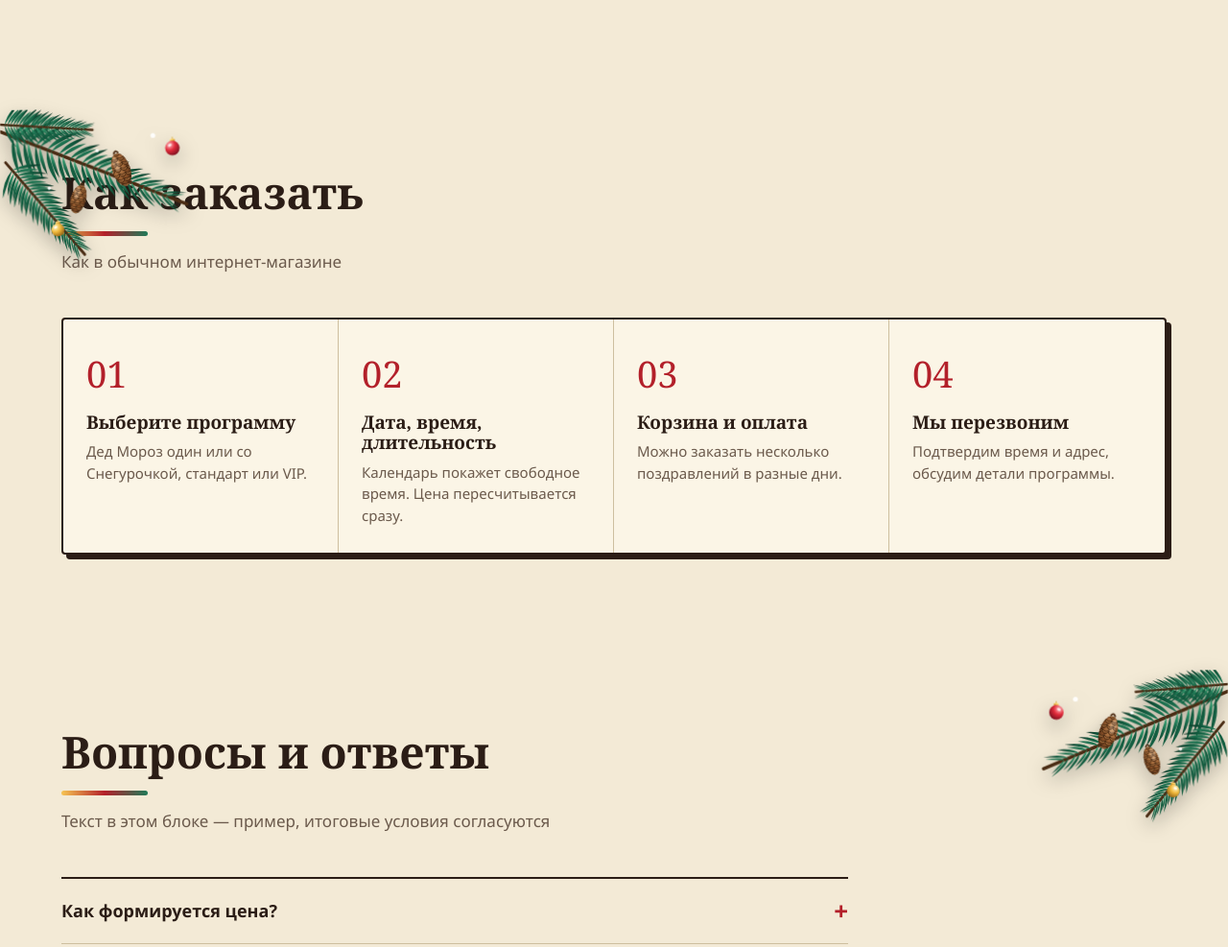
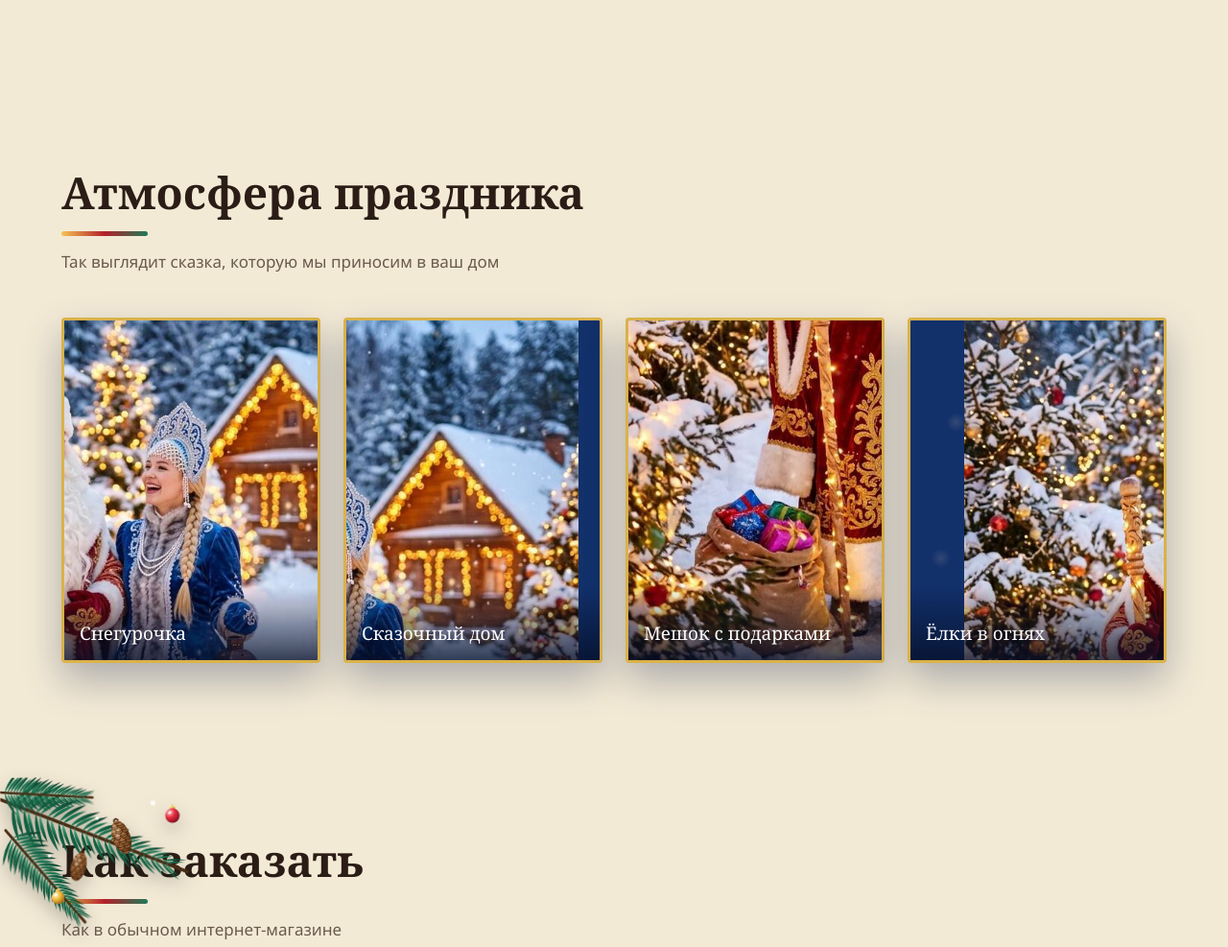
Before and after one commit to didigood0401/ded-moroz-snegurochka, a plain HTML site: page index.html in a window 1280 px wide. Shown: the part 1611-2598 px from the top of the page at 96% size. Drawn offline with Linux system fonts and the light colour scheme.

Commit message:
Галерея Атмосфера праздника из кадров фото, 3D-наклон

```diff
--- a/app.js
+++ b/app.js
@@ -231,6 +231,9 @@ async function mount3D(page,arg){
 }
 
 /* ============ СТРАНИЦЫ ============ */
+const SHOTS=[['Снегурочка',2.6,.66,.4],['Сказочный дом',2.6,.84,.3],['Мешок с подарками',2.6,.2,.82],['Ёлки в огнях',2.4,.12,.3]];
+const gallery=()=>HAS_PHOTO?`<section id="gallery"><h2 class="sec-title reveal">Атмосфера праздника</h2><p class="sec-sub reveal">Так выглядит сказка, которую мы приносим в ваш дом</p>
+  <div class="gallery">${SHOTS.map((s,i)=>`<figure class="shot reveal" data-d="${i*90}"><div class="ph" style="background-image:url(${PHOTO});background-size:${s[1]*100}% auto;background-position:${bp(s[1],s[2],s[3])}"></div><figcaption>${s[0]}</figcaption></figure>`).join('')}</div></section>`:'';
 function viewHome(){
   return `<div class="page">
   <div class="hero">
@@ -261,6 +264,7 @@ function viewHome(){
       </a>`).join('')}</div>
   </section>
 
+  ${gallery()}
   <section id="how">
     ${firDeco('tl small')}
     <h2 class="sec-title reveal">Как заказать</h2><p class="sec-sub reveal">Как в обычном интернет-магазине</p>
@@ -418,11 +422,11 @@ function bindCheckout(){
   build();addEventListener('resize',build);
 })();
 document.addEventListener('pointermove',e=>{
-  const el=e.target.closest&&e.target.closest('.hero-art,.p-art'); if(!el||el.dataset.three)return;
+  const el=e.target.closest&&e.target.closest('.hero-art,.p-art,.shot'); if(!el||el.dataset.three)return;
   const r=el.getBoundingClientRect(),x=(e.clientX-r.left)/r.width-.5,y=(e.clientY-r.top)/r.height-.5;
   el.style.transform=`perspective(900px) rotateY(${x*9}deg) rotateX(${-y*9}deg)`;
 });
-document.addEventListener('pointerout',e=>{const el=e.target.closest&&e.target.closest('.hero-art,.p-art');if(el)el.style.transform='';});
+document.addEventListener('pointerout',e=>{const el=e.target.closest&&e.target.closest('.hero-art,.p-art,.shot');if(el)el.style.transform='';});
 updateCount();
 const _ph=new Image(); const _go=()=>render(true);
 _ph.onload=()=>{HAS_PHOTO=true;_go();}; _ph.onerror=_go; _ph.src=PHOTO;
--- a/style.css
+++ b/style.css
@@ -281,3 +281,10 @@ svg .glow{animation:star 2.2s ease-in-out infinite}
 .hero-art.photo{aspect-ratio:4/5;max-height:78vh;max-width:620px;border:3px solid #d9b24a;box-shadow:0 0 0 6px var(--bg),0 0 0 8px #d9b24a,0 30px 60px rgba(10,25,70,.4)}
 .hero-art.photo .ph{animation:kb 18s ease-in-out infinite alternate}
 @keyframes kb{from{transform:scale(1)}to{transform:scale(1.07) translate(-1%,-1%)}}
+
+.gallery{display:grid;grid-template-columns:repeat(4,1fr);gap:24px}
+.shot{position:relative;aspect-ratio:3/4;overflow:hidden;border:3px solid #d9b24a;border-radius:var(--radius);box-shadow:0 18px 40px rgba(10,25,70,.3);transition:transform .25s ease-out;will-change:transform;background:#12306a}
+.shot .ph{transition:transform 1.2s ease}.shot:hover .ph{transform:scale(1.08)}
+.shot figcaption{position:absolute;left:0;right:0;bottom:0;padding:34px 16px 14px;color:#fff;font-family:var(--font-head);font-size:19px;background:linear-gradient(transparent,rgba(5,15,40,.78));z-index:2}
+@media(max-width:1100px){.gallery{grid-template-columns:repeat(2,1fr)}}
+@media(max-width:560px){.gallery{grid-template-columns:1fr}}
```
Also changed, not shown: 1 other file.
